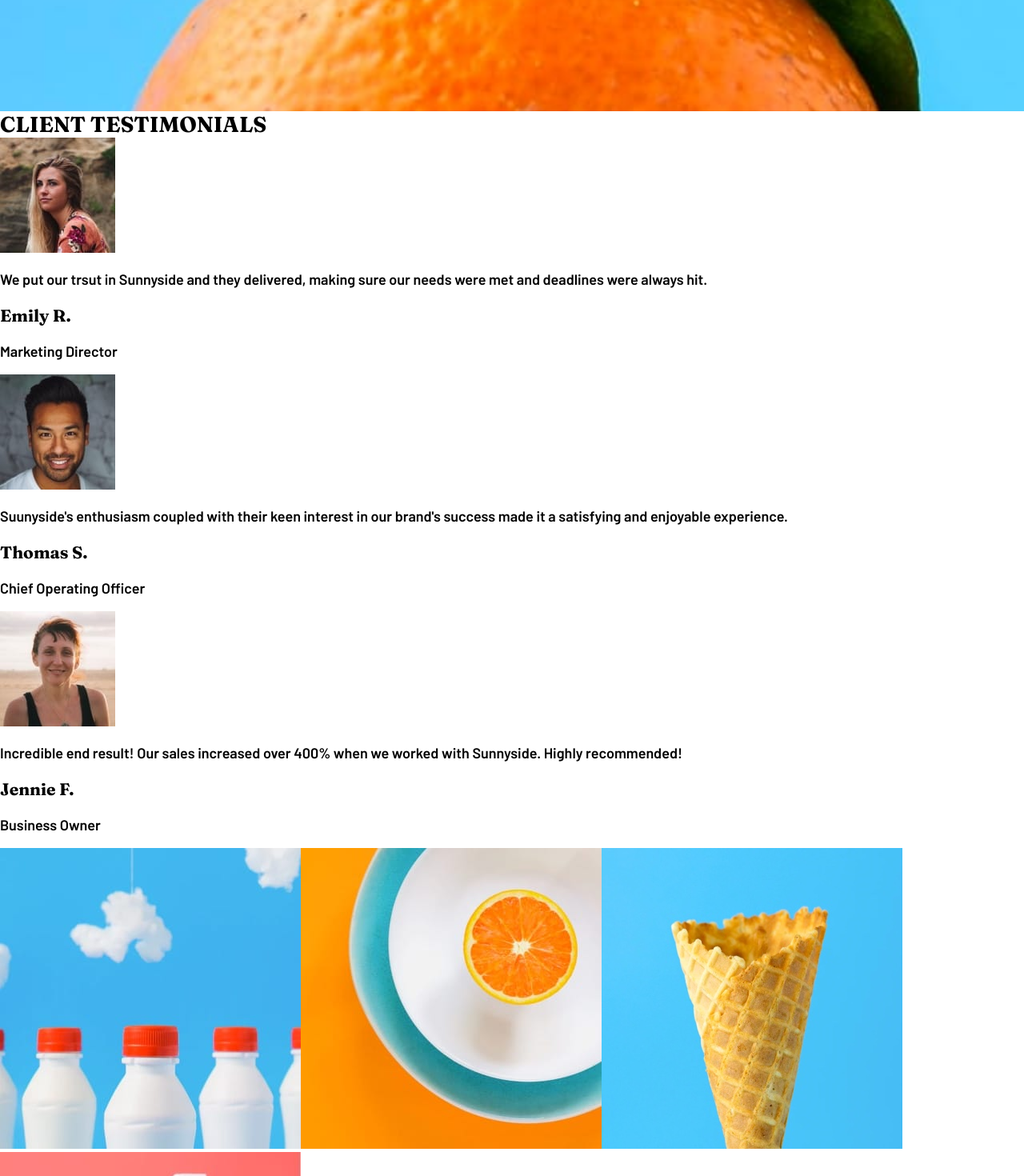
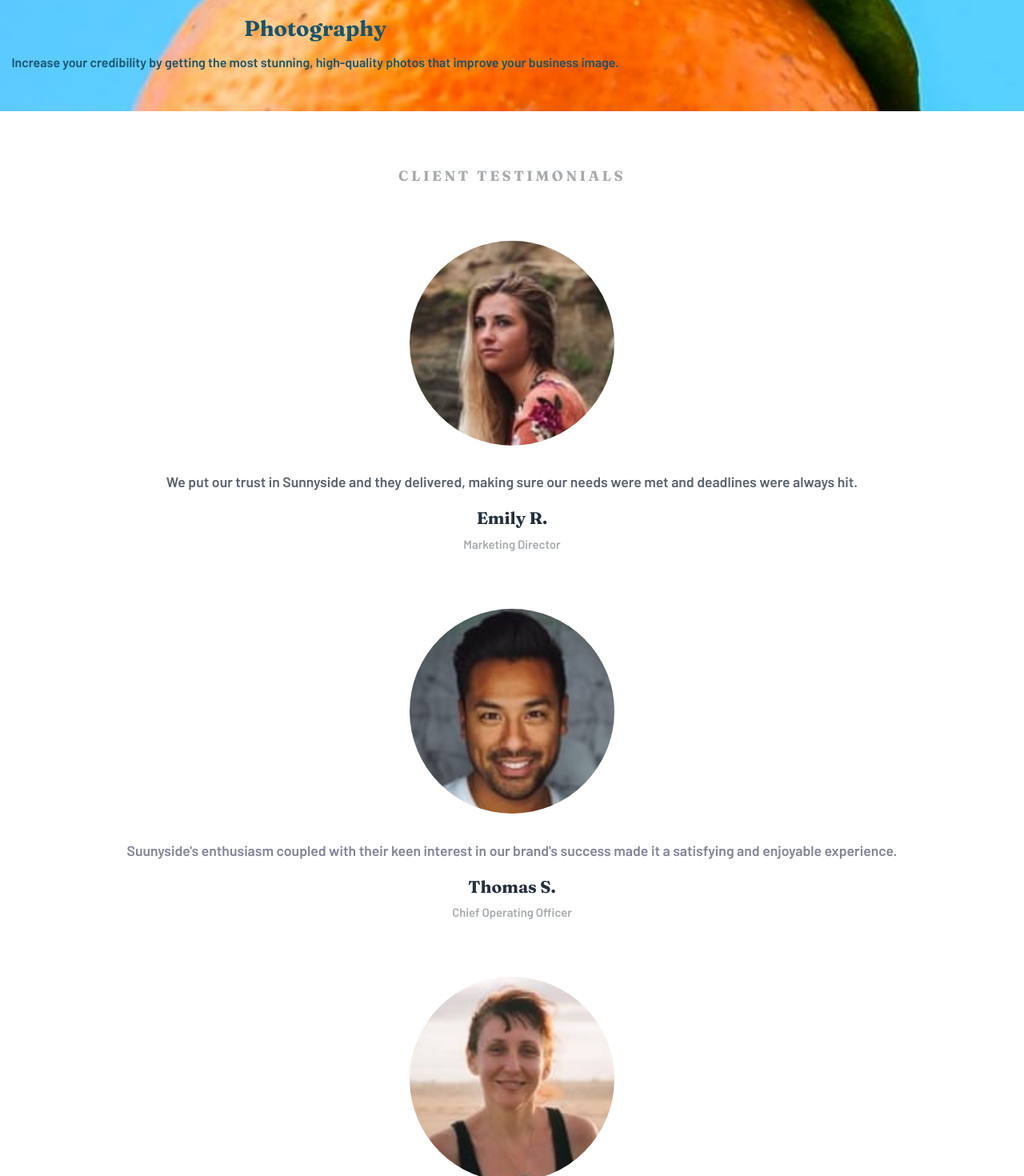
Before and after one commit to koyaboy-Frontend-Mentor/sunnyside-agency-landing-page, a React (Create React App) app: page / in a window 1280 px wide. Shown: the part 3220-4690 px from the top of the page at 80% size. Built offline with nearby package versions, Linux system fonts and the light colour scheme.

Commit message:
Update to Mobile view

```diff
--- a/src/App.css
+++ b/src/App.css
@@ -18,6 +18,7 @@ a {
 h2,
 h1,
 .client-testimonials .name,
+footer h2,
 .learn-more {
     font-family: 'Fraunces', serif;
 }
@@ -111,6 +112,24 @@ a.learn-more {
     background-position: top;
     background-repeat: no-repeat;
     background-size: cover;
+    position: relative;
+}
+
+.graphic-design-text {
+    color: hsl(167, 40%, 24%);
+}
+
+.graphic-design-text,
+.photography-text {
+    position: absolute;
+    text-align: center;
+    bottom: 2em;
+    padding: 0 0.8em;
+}
+
+.graphic-design-text p,
+.photography-text p {
+    font-size: 1rem;
 }
 
 .photography {
@@ -119,4 +138,108 @@ a.learn-more {
     background-position: top;
     background-repeat: no-repeat;
     background-size: cover;
+    position: relative;
 }
+
+.photography-text {
+    color: hsl(198, 62%, 26%);
+}
+
+.client-testimonials {
+    text-align: center;
+    /* background-color: green; */
+}
+
+.client-testimonials .testimony-container {
+    margin-bottom: 4em;
+}
+
+.client-testimonials h2 {
+    letter-spacing: 0.2em;
+    color: hsl(210, 4%, 67%);
+    font-size: 1.1rem;
+    margin: 4em 0;
+}
+
+.client-testimonials div.img-container {
+    /* background-color: red; */
+    margin-bottom: 1.7em;
+}
+
+.client-testimonials img {
+    width: 20%;
+    border-radius: 50%;
+}
+
+.client-testimonials .testimony {
+    font-size: 1.1rem;
+    padding: 0 1.5em;
+    color: hsl(232, 10%, 55%);
+    /* background-color: green; */
+}
+
+.client-testimonials .testimony.emily {
+    color: hsl(213, 9%, 39%);
+}
+
+.client-testimonials .name {
+    margin-bottom: 0.5em;
+    color: hsl(212, 27%, 19%);
+
+}
+
+.client-testimonials .role {
+    margin: 0;
+    font-size: 0.93rem;
+    color: hsl(210, 4%, 67%);
+}
+
+.gallery {
+    display: flex;
+    flex-wrap: wrap;
+    background-color: green;
+}
+
+.gallery img {
+    width: 50%;
+}
+
+/*FOOTER*/
+footer {
+    display: flex;
+    padding: 2.5em 0;
+    flex-direction: column;
+    justify-content: center;
+    align-items: center;
+    background-color: hsla(168, 34%, 41%, 0.65);
+}
+
+footer h2 {
+    color: hsl(168, 34%, 41%);
+    margin-bottom: 0.8em;
+    font-size: 2rem;
+    font-weight: 700;
+}
+
+footer nav {
+    width: 100%;
+}
+
+footer nav ul {
+    display: flex;
+    padding: 0;
+    justify-content: space-around;
+    list-style: none;
+    margin-bottom: 4em;
+}
+
+footer nav a {
+    color: hsl(168, 34%, 41%);
+    text-decoration: none;
+}
+
+footer .social-icons {
+    display: flex;
+    width: 50%;
+    justify-content: space-evenly;
+}
--- a/src/components/Main.jsx
+++ b/src/components/Main.jsx
@@ -36,67 +36,71 @@ export default function Main() {
             </div>
 
             <div className="graphic-design">
+                <div className="graphic-design-text">
                     <h2>Graphic Design</h2>
                     <p>Great design makes you memorable. We deliver
                         artwork that underscores your brand message
                         and captures potential clients' attention
                     </p>
                 </div>
+            </div>
 
             <div className="photography">
+                <div className="photography-text">
                     <h2>Photography</h2>
                     <p>Increase your credibility by getting the most
                         stunning, high-quality photos that improve your
                         business image.
                     </p>
                 </div>
+            </div>
 
             <div className="client-testimonials">
                 <h2>CLIENT TESTIMONIALS</h2>
-                <div>
-                    <div>
+                <div className="testimony-container">
+                    <div className="img-container">
                         <img src="./images/image-emily.jpg" alt="emily" />
                     </div>
-                    <p>We put our trsut in Sunnyside and they delivered,
+                    <p className="testimony emily">We put our trust in Sunnyside and they delivered,
                         making sure our needs were
                         met and deadlines were always hit.
                     </p>
                     <div>
                         <h3 className="name">Emily R.</h3>
-                        <p>Marketing Director</p>
+                        <p className="role ">Marketing Director</p>
                     </div>
                 </div>
-                <div>
-                    <div>
+                <div className="testimony-container">
+                    <div className="img-container">
                         <img src="./images/image-thomas.jpg" alt="thomas" />
                     </div>
 
-                    <p>Suunyside's enthusiasm coupled with
+                    <p className="testimony">Suunyside's enthusiasm coupled with
                         their keen interest in our brand's success
                         made it a satisfying and enjoyable
                         experience.
                     </p>
                     <div>
                         <h3 className="name">Thomas S.</h3>
-                        <p>Chief Operating Officer</p>
+                        <p className="role ">Chief Operating Officer</p>
                     </div>
                 </div>
-                <div>
-                    <div>
+                <div className="testimony-container">
+                    <div className="img-container">
                         <img src="./images/image-jennie.jpg" alt="jennie" />
                     </div>
-                    <p>Incredible end result! Our sales increased
+                    <p className="testimony">Incredible end result! Our sales increased
                         over 400% when we worked with
                         Sunnyside. Highly recommended!
                     </p>
                     <div>
                         <h3 className="name">Jennie F.</h3>
-                        <p>Business Owner</p>
+                        <p className="role ">Business Owner</p>
                     </div>
                 </div>
             </div>
 
-            <div>
+            <div className="gallery">
                 <img src="./images/mobile/image-gallery-milkbottles.jpg" alt="milk-bottles" />
                 <img src="./images/mobile/image-gallery-orange.jpg" alt="orange" />
                 <img src="./images/mobile/image-gallery-cone.jpg" alt="cone" />
@@ -112,7 +116,7 @@ export default function Main() {
                         <li><a href="/">Projects</a></li>
                     </ul>
                 </nav>
-                <div>
+                <div className="social-icons">
                     <img src="./images/icon-facebook.svg" alt="facebook" />
                     <img src="./images/icon-instagram.svg" alt="instagram" />
                     <img src="./images/icon-twitter.svg" alt="twitter" />
```
Lines whose indentation alone changed are shown as unchanged.
